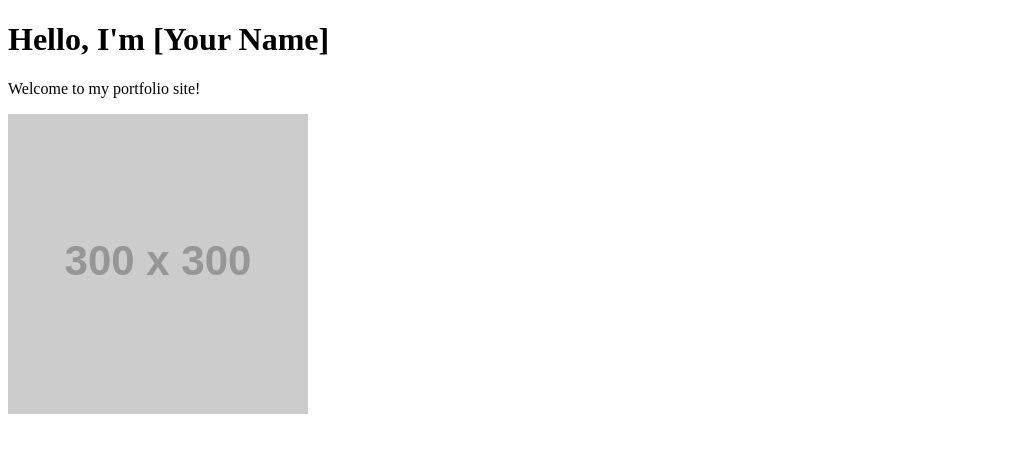
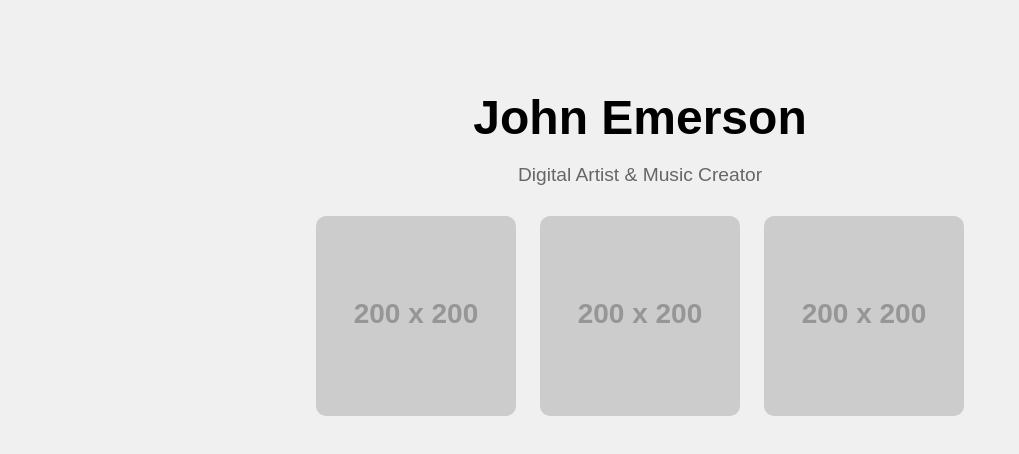
Before and after one commit to johnemers1/johnemers1.github.io, a plain HTML site: page index.html in a window 1280 px wide. Shown: the whole page, without its empty margins (0-1019 px from the left). Drawn offline with Linux system fonts and the light colour scheme; placeholder pictures from the web are drawn by us.

Commit message:
Update index.html

```diff
--- a/index.html
+++ b/index.html
@@ -1,12 +1,37 @@
 <!DOCTYPE html>
 <html>
 <head>
-  <title>My Portfolio</title>
   <meta charset="UTF-8">
+  <title>John Emerson Portfolio</title>
+  <style>
+    body {
+      font-family: sans-serif;
+      background: #f0f0f0;
+      text-align: center;
+      padding: 50px;
+    }
+    h1 {
+      font-size: 3em;
+      margin-bottom: 0.2em;
+    }
+    p {
+      font-size: 1.2em;
+      color: #666;
+    }
+    .gallery img {
+      width: 200px;
+      margin: 10px;
+      border-radius: 10px;
+    }
+  </style>
 </head>
 <body>
-  <h1>Hello, I'm [Your Name]</h1>
-  <p>Welcome to my portfolio site!</p>
-  <img src="https://via.placeholder.com/300" alt="artwork">
+  <h1>John Emerson</h1>
+  <p>Digital Artist & Music Creator</p>
+  <div class="gallery">
+    <img src="https://via.placeholder.com/200" alt="Artwork 1">
+    <img src="https://via.placeholder.com/200" alt="Artwork 2">
+    <img src="https://via.placeholder.com/200" alt="Artwork 3">
+  </div>
 </body>
 </html>
```
